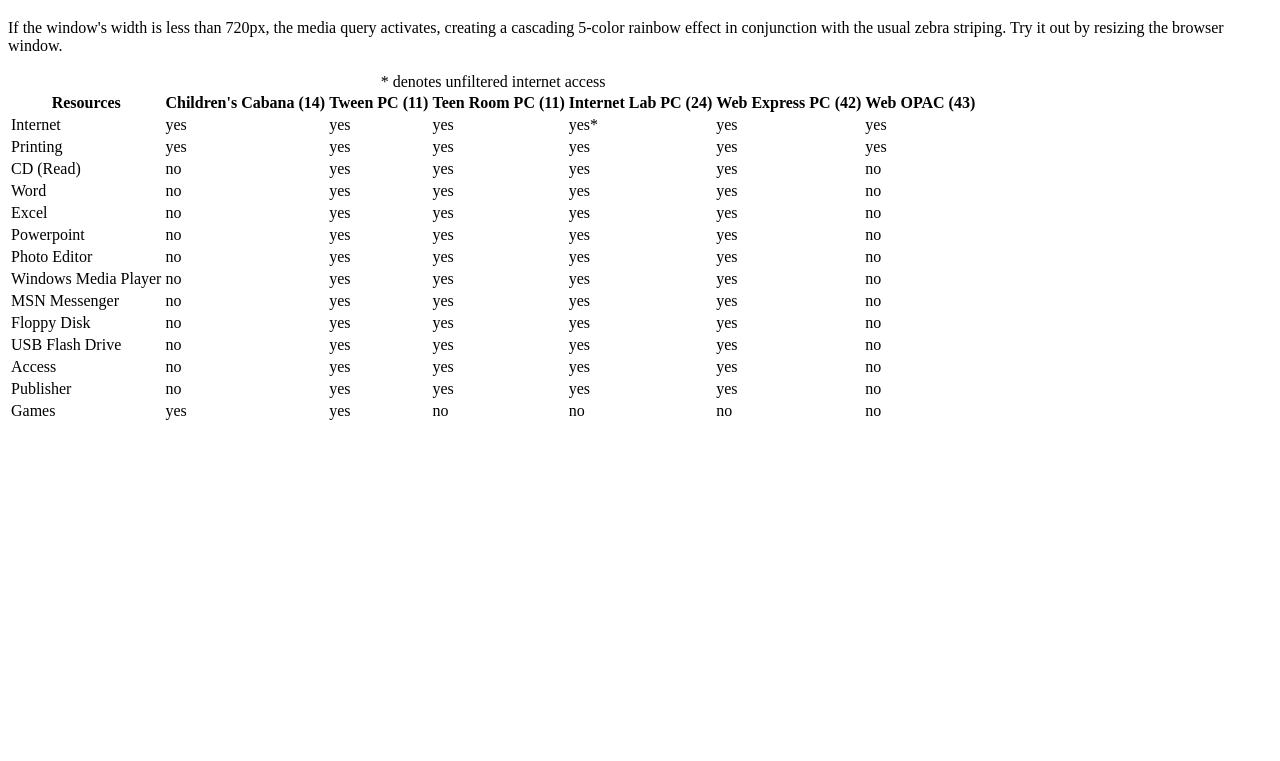
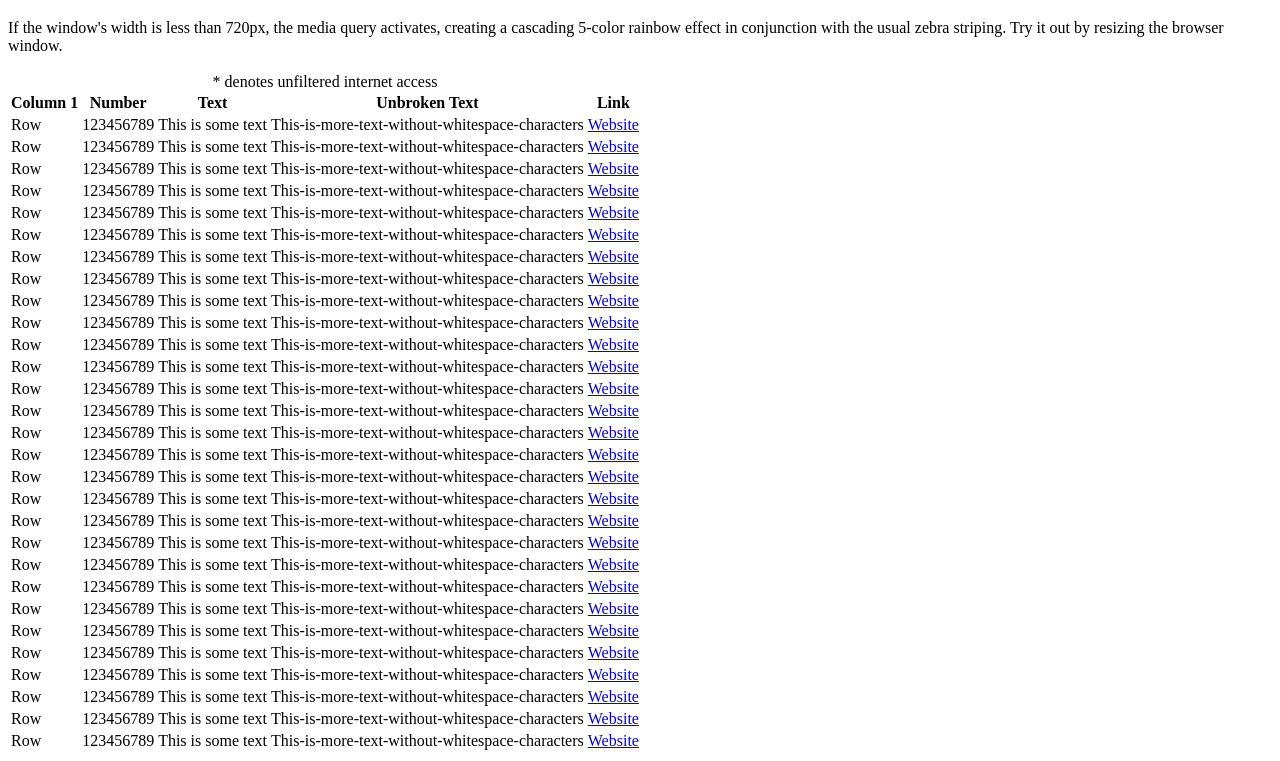
Before and after one commit to ao5357/responsivetables, a plain HTML site: page index.html in a window 1280 px wide. Shown: the part 61-822 px from the top of the page. Before the commit the page ends 800 px from the top, so only its background shows below. Drawn offline with Linux system fonts and the light colour scheme.

Commit message:
Markup and a more real-world table test

```diff
--- a/index.html
+++ b/index.html
@@ -1,15 +1,15 @@
 <!DOCTYPE html>
 <html><head>
-<meta http-equiv="Content-Type" content="text/html; charset=UTF-8" />
+<meta charset="utf-8">
+<meta content="width=device-width, initial-scale=1.0, maximum-scale=1.0" name="viewport">
 <title>Responsive "Rainbow Tables" Demo</title>
-<meta name="viewport" content="width=device-width, initial-scale=1.0" />
 <style type="text/css">
 /* The only style on the page is this responsive media query */
 @media screen and (max-width:720px){
 	table{display:block;}
-		td,thead th{border-color:#444;border-style:solid;border-width:0 2px 0 0;display:inline;float:left;padding:0 3px;}
+		td,th{border-color:#444;border-style:solid;border-width:0 2px 0 0;display:inline;float:left;padding:0 3px;}
 			td:last-child,th:last-child{border-right:0 none;}
-		thead th{background:transparent;font-size:1.1em;}
+		th{background:transparent;font-size:1.1em;}
 		tr{display:block;float:left;clear:left;padding:6px 0;width:100%;}
 			thead tr{border-bottom:4px solid #444;margin:0 0 .3em 0;padding:0 0 .2em 0;}
 		tbody tr:nth-child(even){background:#ddd;}
@@ -20,110 +20,156 @@
 		td:nth-child(5n+5),th:nth-child(5n+5){background:#D8D8FF;}
 }
 </style>
-
 </head><body>
 <h1>Responsive "Rainbow Tables" Demo</h1>
 If the window's width is less than 720px, the media query activates, creating a cascading 5-color rainbow effect in conjunction with the usual zebra striping. Try it out by resizing the browser window.<br /><br />
 <table><caption>* denotes unfiltered internet access</caption><thead>
-	<tr><th>Resources</th><th>Children's Cabana (14)</th><th>Tween PC (11)</th><th>Teen Room PC (11)</th><th>Internet Lab PC (24)</th><th>Web Express PC (42)</th><th>Web OPAC (43)</th></tr>
+	<tr><th>Column 1</th><th>Number</th><th>Text</th><th>Unbroken Text</th><th>Link</th></tr>
 </thead><tbody>
-	<tr><td>Internet</td>
-		<td>yes</td>
-		<td>yes</td>
-		<td>yes</td>
-		<td>yes*</td>
-		<td>yes</td>
-		<td>yes</td></tr>
-	<tr><td>Printing</td>
-		<td>yes</td>
-		<td>yes</td>
-		<td>yes</td>
-		<td>yes</td>
-		<td>yes</td>
-		<td>yes</td></tr>
-	<tr><td>CD (Read)</td>
-		<td>no</td>
-		<td>yes</td>
-		<td>yes</td>
-		<td>yes</td>
-		<td>yes</td>
-		<td>no</td></tr>
-	<tr><td>Word</td>
-		<td>no</td>
-		<td>yes</td>
-		<td>yes</td>
-		<td>yes</td>
-		<td>yes</td>
-		<td>no</td></tr>
-	<tr><td>Excel</td>
-		<td>no</td>
-		<td>yes</td>
-		<td>yes</td>
-		<td>yes</td>
-		<td>yes</td>
-		<td>no</td></tr>
-	<tr><td>Powerpoint</td>
-		<td>no</td>
-		<td>yes</td>
-		<td>yes</td>
-		<td>yes</td>
-		<td>yes</td>
-		<td>no</td></tr>
-	<tr><td>Photo Editor</td>
-		<td>no</td>
-		<td>yes</td>
-		<td>yes</td>
-		<td>yes</td>
-		<td>yes</td>
-		<td>no</td></tr>
-	<tr><td>Windows Media Player</td>
-		<td>no</td>
-		<td>yes</td>
-		<td>yes</td>
-		<td>yes</td>
-		<td>yes</td>
-		<td>no</td></tr>
-	<tr><td>MSN Messenger</td>
-		<td>no</td>
-		<td>yes</td>
-		<td>yes</td>
-		<td>yes</td>
-		<td>yes</td>
-		<td>no</td></tr>
-	<tr><td>Floppy Disk</td>
-		<td>no</td>
-		<td>yes</td>
-		<td>yes</td>
-		<td>yes</td>
-		<td>yes</td>
-		<td>no</td></tr>
-	<tr><td>USB Flash Drive</td>
-		<td>no</td>
-		<td>yes</td>
-		<td>yes</td>
-		<td>yes</td>
-		<td>yes</td>
-		<td>no</td></tr>
-	<tr><td>Access</td>
-		<td>no</td>
-		<td>yes</td>
-		<td>yes</td>
-		<td>yes</td>
-		<td>yes</td>
-		<td>no</td></tr>
-	<tr><td>Publisher</td>
-		<td>no</td>
-		<td>yes</td>
-		<td>yes</td>
-		<td>yes</td>
-		<td>yes</td>
-		<td>no</td></tr>
-	<tr><td>Games</td>
-		<td>yes</td>
-		<td>yes</td>
-		<td>no</td>
-		<td>no</td>
-		<td>no</td>
-		<td>no</td></tr>
+	<tr><td>Row</td>
+		<td>123456789</td>
+		<td>This is some text</td>
+		<td>This-is-more-text-without-whitespace-characters</td>
+		<td><a href="http://hawidu.com/">Website</a></td></tr>
+	<tr><td>Row</td>
+		<td>123456789</td>
+		<td>This is some text</td>
+		<td>This-is-more-text-without-whitespace-characters</td>
+		<td><a href="http://hawidu.com/">Website</a></td></tr>
+	<tr><td>Row</td>
+		<td>123456789</td>
+		<td>This is some text</td>
+		<td>This-is-more-text-without-whitespace-characters</td>
+		<td><a href="http://hawidu.com/">Website</a></td></tr>
+	<tr><td>Row</td>
+		<td>123456789</td>
+		<td>This is some text</td>
+		<td>This-is-more-text-without-whitespace-characters</td>
+		<td><a href="http://hawidu.com/">Website</a></td></tr>
+	<tr><td>Row</td>
+		<td>123456789</td>
+		<td>This is some text</td>
+		<td>This-is-more-text-without-whitespace-characters</td>
+		<td><a href="http://hawidu.com/">Website</a></td></tr>
+	<tr><td>Row</td>
+		<td>123456789</td>
+		<td>This is some text</td>
+		<td>This-is-more-text-without-whitespace-characters</td>
+		<td><a href="http://hawidu.com/">Website</a></td></tr>
+	<tr><td>Row</td>
+		<td>123456789</td>
+		<td>This is some text</td>
+		<td>This-is-more-text-without-whitespace-characters</td>
+		<td><a href="http://hawidu.com/">Website</a></td></tr>
+	<tr><td>Row</td>
+		<td>123456789</td>
+		<td>This is some text</td>
+		<td>This-is-more-text-without-whitespace-characters</td>
+		<td><a href="http://hawidu.com/">Website</a></td></tr>
+	<tr><td>Row</td>
+		<td>123456789</td>
+		<td>This is some text</td>
+		<td>This-is-more-text-without-whitespace-characters</td>
+		<td><a href="http://hawidu.com/">Website</a></td></tr>
+	<tr><td>Row</td>
+		<td>123456789</td>
+		<td>This is some text</td>
+		<td>This-is-more-text-without-whitespace-characters</td>
+		<td><a href="http://hawidu.com/">Website</a></td></tr>
+	<tr><td>Row</td>
+		<td>123456789</td>
+		<td>This is some text</td>
+		<td>This-is-more-text-without-whitespace-characters</td>
+		<td><a href="http://hawidu.com/">Website</a></td></tr>
+	<tr><td>Row</td>
+		<td>123456789</td>
+		<td>This is some text</td>
+		<td>This-is-more-text-without-whitespace-characters</td>
+		<td><a href="http://hawidu.com/">Website</a></td></tr>
+	<tr><td>Row</td>
+		<td>123456789</td>
+		<td>This is some text</td>
+		<td>This-is-more-text-without-whitespace-characters</td>
+		<td><a href="http://hawidu.com/">Website</a></td></tr>
+	<tr><td>Row</td>
+		<td>123456789</td>
+		<td>This is some text</td>
+		<td>This-is-more-text-without-whitespace-characters</td>
+		<td><a href="http://hawidu.com/">Website</a></td></tr>
+	<tr><td>Row</td>
+		<td>123456789</td>
+		<td>This is some text</td>
+		<td>This-is-more-text-without-whitespace-characters</td>
+		<td><a href="http://hawidu.com/">Website</a></td></tr>
+	<tr><td>Row</td>
+		<td>123456789</td>
+		<td>This is some text</td>
+		<td>This-is-more-text-without-whitespace-characters</td>
+		<td><a href="http://hawidu.com/">Website</a></td></tr>
+	<tr><td>Row</td>
+		<td>123456789</td>
+		<td>This is some text</td>
+		<td>This-is-more-text-without-whitespace-characters</td>
+		<td><a href="http://hawidu.com/">Website</a></td></tr>
+	<tr><td>Row</td>
+		<td>123456789</td>
+		<td>This is some text</td>
+		<td>This-is-more-text-without-whitespace-characters</td>
+		<td><a href="http://hawidu.com/">Website</a></td></tr>
+	<tr><td>Row</td>
+		<td>123456789</td>
+		<td>This is some text</td>
+		<td>This-is-more-text-without-whitespace-characters</td>
+		<td><a href="http://hawidu.com/">Website</a></td></tr>
+	<tr><td>Row</td>
+		<td>123456789</td>
+		<td>This is some text</td>
+		<td>This-is-more-text-without-whitespace-characters</td>
+		<td><a href="http://hawidu.com/">Website</a></td></tr>
+	<tr><td>Row</td>
+		<td>123456789</td>
+		<td>This is some text</td>
+		<td>This-is-more-text-without-whitespace-characters</td>
+		<td><a href="http://hawidu.com/">Website</a></td></tr>
+	<tr><td>Row</td>
+		<td>123456789</td>
+		<td>This is some text</td>
+		<td>This-is-more-text-without-whitespace-characters</td>
+		<td><a href="http://hawidu.com/">Website</a></td></tr>
+	<tr><td>Row</td>
+		<td>123456789</td>
+		<td>This is some text</td>
+		<td>This-is-more-text-without-whitespace-characters</td>
+		<td><a href="http://hawidu.com/">Website</a></td></tr>
+	<tr><td>Row</td>
+		<td>123456789</td>
+		<td>This is some text</td>
+		<td>This-is-more-text-without-whitespace-characters</td>
+		<td><a href="http://hawidu.com/">Website</a></td></tr>
+	<tr><td>Row</td>
+		<td>123456789</td>
+		<td>This is some text</td>
+		<td>This-is-more-text-without-whitespace-characters</td>
+		<td><a href="http://hawidu.com/">Website</a></td></tr>
+	<tr><td>Row</td>
+		<td>123456789</td>
+		<td>This is some text</td>
+		<td>This-is-more-text-without-whitespace-characters</td>
+		<td><a href="http://hawidu.com/">Website</a></td></tr>
+	<tr><td>Row</td>
+		<td>123456789</td>
+		<td>This is some text</td>
+		<td>This-is-more-text-without-whitespace-characters</td>
+		<td><a href="http://hawidu.com/">Website</a></td></tr>
+	<tr><td>Row</td>
+		<td>123456789</td>
+		<td>This is some text</td>
+		<td>This-is-more-text-without-whitespace-characters</td>
+		<td><a href="http://hawidu.com/">Website</a></td></tr>
+	<tr><td>Row</td>
+		<td>123456789</td>
+		<td>This is some text</td>
+		<td>This-is-more-text-without-whitespace-characters</td>
+		<td><a href="http://hawidu.com/">Website</a></td></tr>
 </tbody></table>
 </body></html>
```
